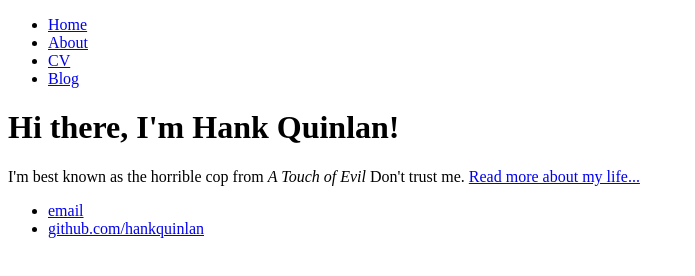
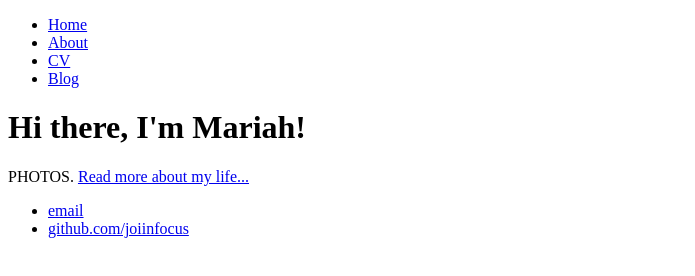
Before and after one commit to joiinfocus/joiinfocus.github.io, a plain HTML site: page index.html in a window 1280 px wide. Shown: the whole page, without its empty margins (0-695 px from the left). Drawn offline with Linux system fonts and the light colour scheme.

Commit message:
Update index.html

```diff
--- a/index.html
+++ b/index.html
@@ -14,14 +14,14 @@
 		</nav>
 		<div class="container">
     		<div class="blurb">
-        		<h1>Hi there, I'm Hank Quinlan!</h1>
-				<p>I'm best known as the horrible cop from <em>A Touch of Evil</em> Don't trust me. <a href="/about">Read more about my life...</a></p>
+        		<h1>Hi there, I'm Mariah!</h1>
+				<p>PHOTOS. <a href="/about">Read more about my life...</a></p>
     		</div><!-- /.blurb -->
 		</div><!-- /.container -->
 		<footer>
     		<ul>
-        		<li><a href="mailto:hankquinlanhub@gmail.com">email</a></li>
-        		<li><a href="https://github.com/hankquinlan">github.com/hankquinlan</a></li>
+        		<li><a href="mailto:joiinfocus@gmail.com">email</a></li>
+        		<li><a href="https://github.com/joiinfocus">github.com/joiinfocus</a></li>
 			</ul>
 		</footer>
 	</body>
```
